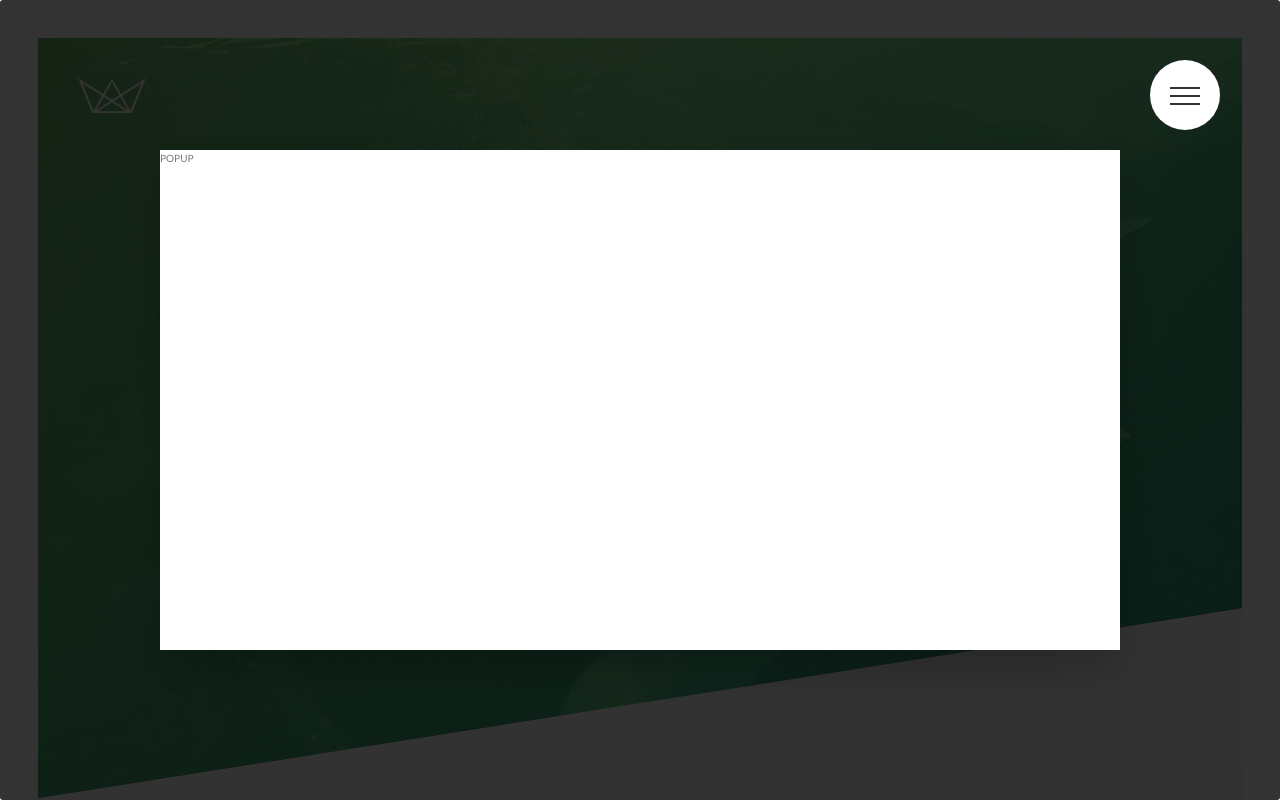
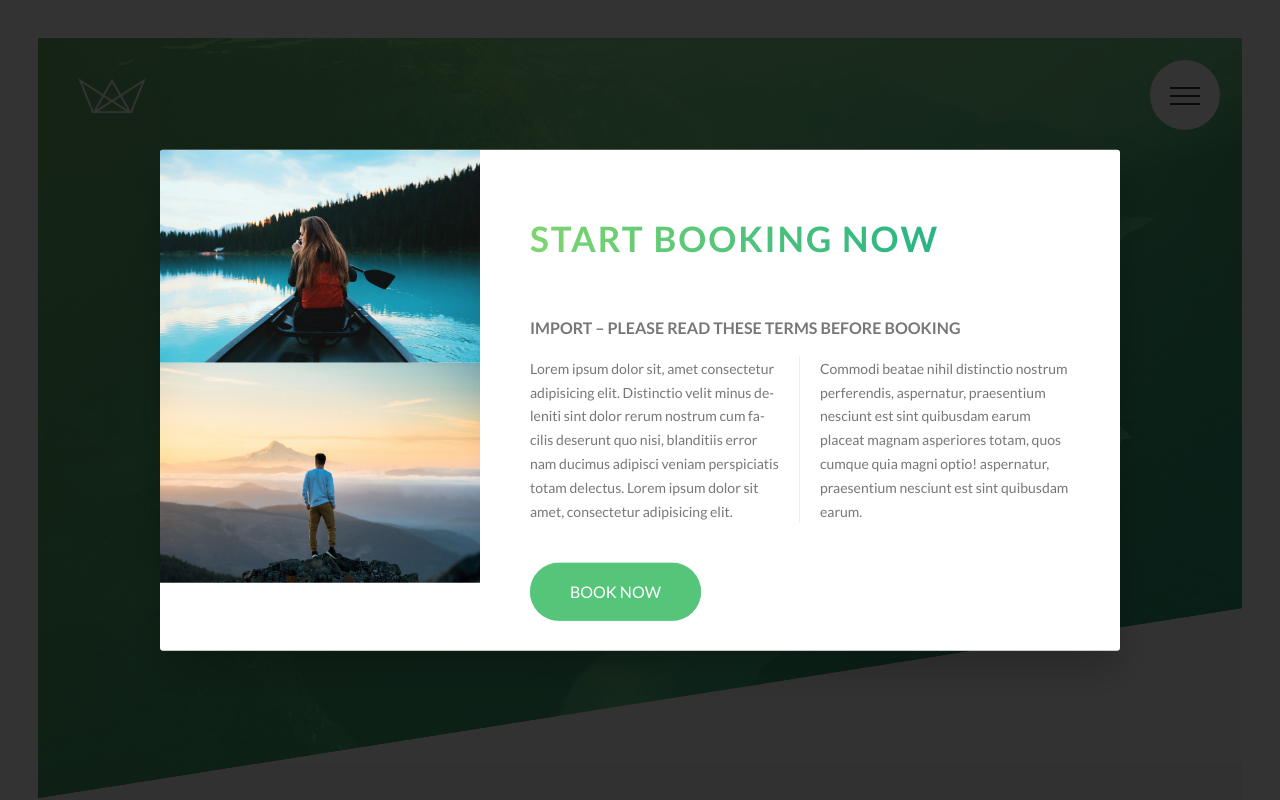
Before and after one commit to ChristopherDalziel/Advanced-CSS-Course, a website: page Natours/starter/index.html in a window 1280 px wide. Shown: the top 800 px of the page. Drawn offline with Linux system fonts and the light colour scheme.

Commit message:
fixed lorem, finished styling popup

```diff
--- a/Natours/starter/index.html
+++ b/Natours/starter/index.html
@@ -472,7 +472,30 @@
       <!-- Popup -->
 
       <div class="popup">
-        <div class="popup__content">POPUP</div>
+        <div class="popup__content">
+          <div class="popup__left">
+            <img src="img/nat-8.jpg" alt="Tour photo" class="popup__image" />
+            <img src="img/nat-9.jpg" alt="Tour photo" class="popup__image" />
+          </div>
+          <div class="popup__right">
+            <h2 class="heading-secondary">Start booking now</h2>
+            <h3 class="heading-tertiary">
+              Import &ndash; Please read these terms before booking
+            </h3>
+            <p class="popup__text">
+              Lorem ipsum dolor sit, amet consectetur adipisicing elit.
+              Distinctio velit minus deleniti sint dolor rerum nostrum cum
+              facilis deserunt quo nisi, blanditiis error nam ducimus adipisci
+              veniam perspiciatis totam delectus. Lorem ipsum dolor sit amet,
+              consectetur adipisicing elit. Commodi beatae nihil distinctio
+              nostrum perferendis, aspernatur, praesentium nesciunt est sint
+              quibusdam earum placeat magnam asperiores totam, quos cumque quia
+              magni optio! aspernatur, praesentium nesciunt est sint quibusdam
+              earum.
+            </p>
+            <a href="#" class="btn btn--green">Book now</a>
+          </div>
+        </div>
       </div>
     </main>
 
--- a/Natours/starter/sass/components/_popup.scss
+++ b/Natours/starter/sass/components/_popup.scss
@@ -5,14 +5,55 @@
   top: 0;
   left: 0;
   background-color: rgba($color-black, 0.8);
-  border-radius: 3px;
+  z-index: 9999;
 
   &__content {
     @include absoluteCenter;
 
     width: 75%;
-    height: 50rem;
     background-color: $color-white;
     box-shadow: 0 2rem 4rem rgba($color-black, 0.2);
+    border-radius: 3px;
+    // Means the content is a table
+    display: table;
+    // Removes the edge of the image that is overflowing the box
+    overflow: hidden;
+  }
+
+  &__left {
+    width: 33.3333333%;
+    // Creates table cells within the table
+    display: table-cell;
+  }
+
+  &__right {
+    width: 66.6666667%;
+    display: table-cell;
+    vertical-align: middle;
+    padding: 3rem 5rem;
+  }
+
+  &__image {
+    display: block;
+    width: 100%;
+  }
+
+  &__text {
+    font-size: 1.4rem;
+    margin-bottom: 4rem;
+
+    // Column layout
+    -moz-column-count: 2;
+    -moz-column-gap: 4rem;
+    -moz-column-rule: 1px solid $color-grey-light-2;
+    column-count: 2;
+    column-gap: 4rem; //Remember 1em = 14px (default coulum-gap = 1em)
+    column-rule: 1px solid $color-grey-light-2;
+
+    // Hyphenation - auto adds hyphens where needed
+    -moz-hyphens: auto;
+    -ms-hyphens: auto;
+    -webkit-hyphens: auto;
+    hyphens: auto;
   }
 }
```
Also changed, not shown: Natours/starter/css/style.css.
